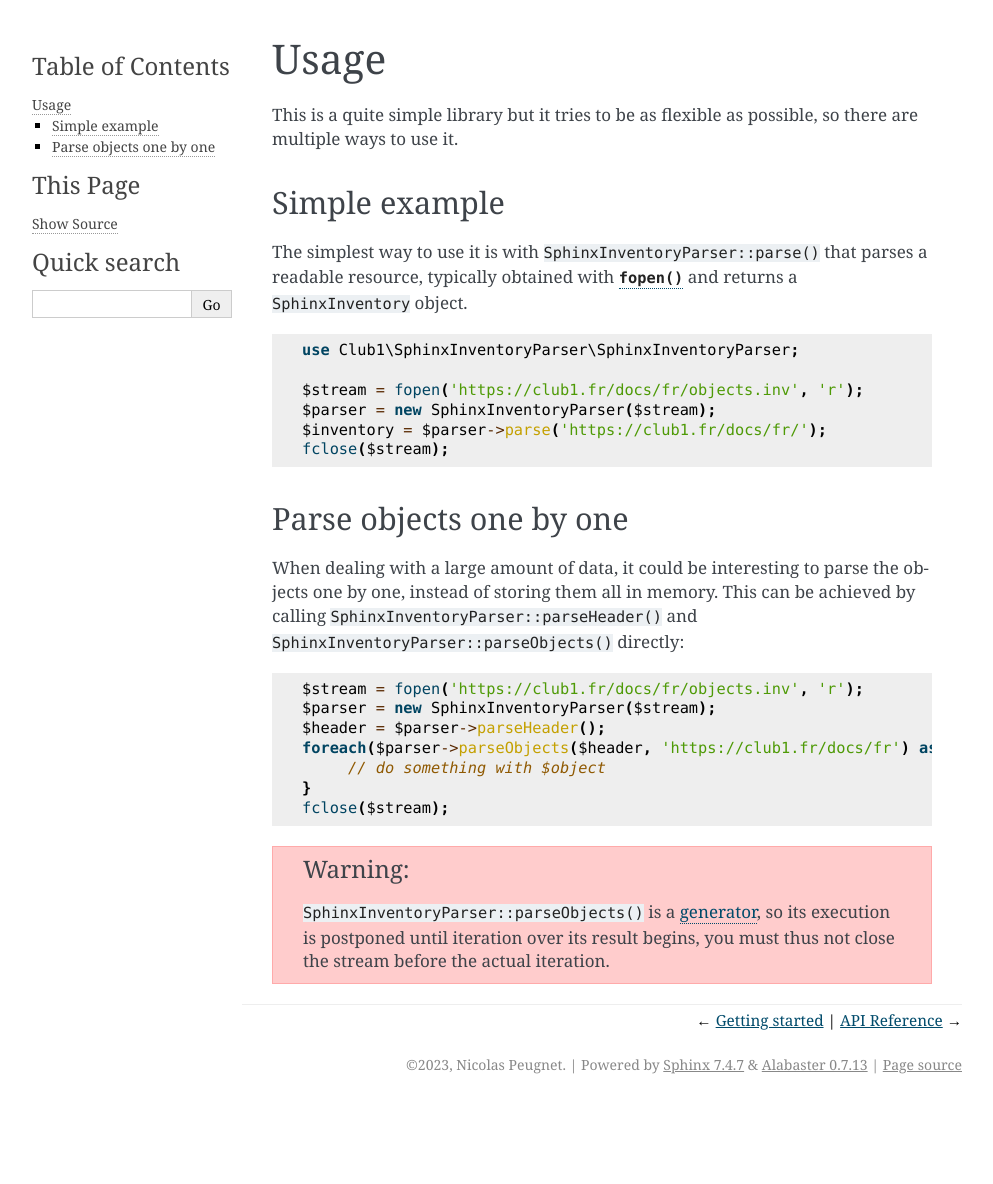
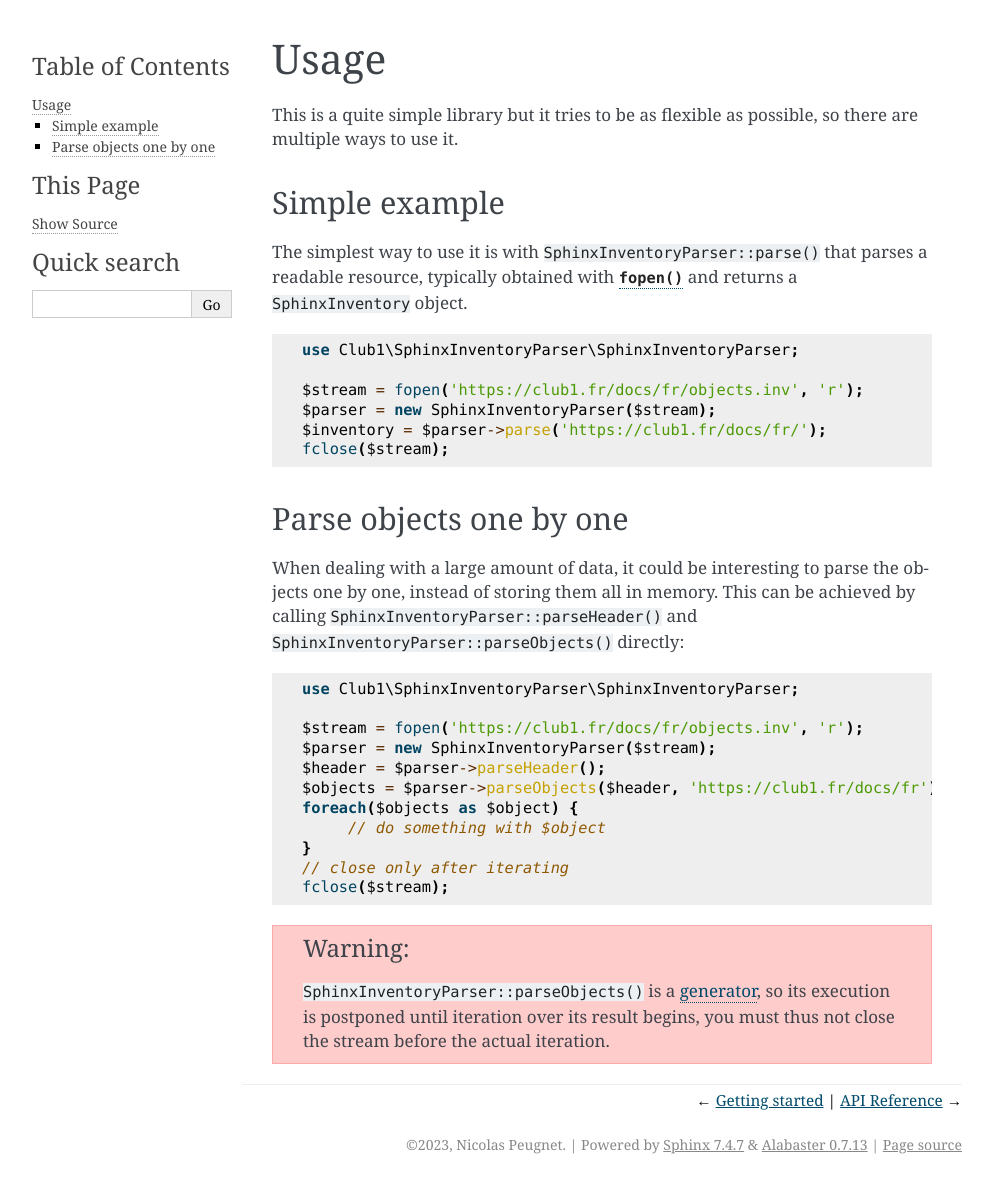
Before and after one commit to club-1/sphinx-inventory-parser, a Sphinx documentation site: the page built from docs/usage.rst, in a window 1280 px wide. Shown: the whole page, without its empty margins (148-1141 px from the left). Built offline with Sphinx 7.4.7, drawn with Linux system fonts in a browser that asks for light colours; cross-references to code outside the pages are shown as plain code; before the commit the page ends 1104 px from its top, so only the background shows below that.

Commit message:
docs: more complete parseObjects() example

```diff
--- a/docs/usage.rst
+++ b/docs/usage.rst
@@ -21,12 +21,16 @@ and :meth:`~SphinxInventoryParser::parseObjects()` directly:
 
 .. code:: php
 
+   use Club1\SphinxInventoryParser\SphinxInventoryParser;
+
    $stream = fopen('https://club1.fr/docs/fr/objects.inv', 'r');
    $parser = new SphinxInventoryParser($stream);
    $header = $parser->parseHeader();
-   foreach($parser->parseObjects($header, 'https://club1.fr/docs/fr') as $object) {
+   $objects = $parser->parseObjects($header, 'https://club1.fr/docs/fr');
+   foreach($objects as $object) {
         // do something with $object
    }
+   // close only after iterating
    fclose($stream);
 
 .. warning::
```
